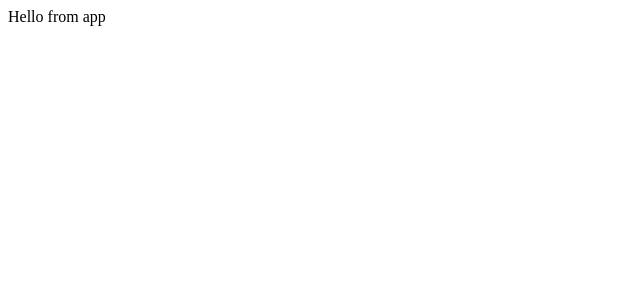
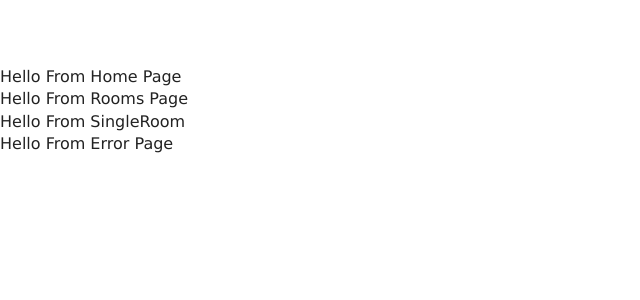
Before and after one commit to Moazam05/React-JS-Beach-Reasort, a React (Create React App) app: page / in a window 1280 px wide. Shown: the top 300 px of the page, without its empty margins (0-640 px from the left). Built offline with nearby package versions, Linux system fonts and the light colour scheme.

Commit message:
Page Setup

```diff
--- a/src/App.js
+++ b/src/App.js
@@ -1,8 +1,20 @@
 import React from "react";
-// import './App.css';
+import "./App.css";
+
+import Home from "./pages/Home";
+import Rooms from "./pages/Rooms";
+import SingleRoom from "./pages/SingleRoom";
+import Error from "./pages/Error";
 
 function App() {
-  return <>Hello from app</>;
+  return (
+    <>
+      <Home />
+      <Rooms />
+      <SingleRoom />
+      <Error />
+    </>
+  );
 }
 
 export default App;
--- /dev/null
+++ b/src/pages/Error.js
@@ -0,0 +1,7 @@
+import React from "react";
+
+const Error = () => {
+  return <div>Hello From Error Page</div>;
+};
+
+export default Error;
--- /dev/null
+++ b/src/pages/Home.js
@@ -0,0 +1,7 @@
+import React from "react";
+
+const Home = () => {
+  return <div>Hello From Home Page</div>;
+};
+
+export default Home;
--- /dev/null
+++ b/src/pages/Rooms.js
@@ -0,0 +1,7 @@
+import React from "react";
+
+const Rooms = () => {
+  return <div>Hello From Rooms Page</div>;
+};
+
+export default Rooms;
--- /dev/null
+++ b/src/pages/SingleRoom.js
@@ -0,0 +1,9 @@
+import React, { Component } from "react";
+
+class SingleRoom extends Component {
+  render() {
+    return <div>Hello From SingleRoom</div>;
+  }
+}
+
+export default SingleRoom;
```
